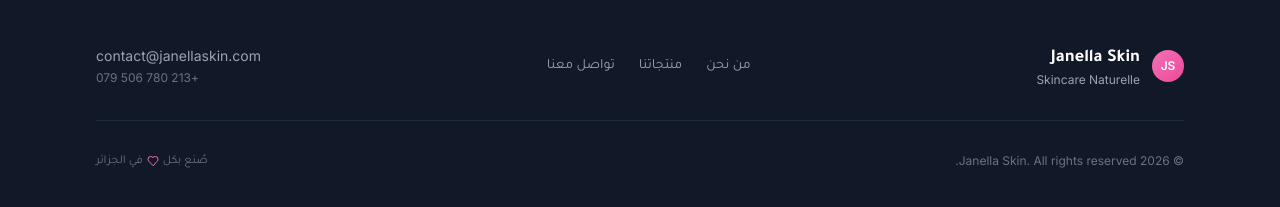
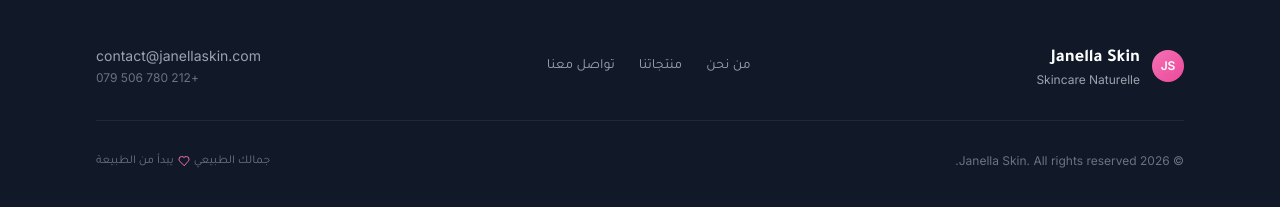
Before and after one commit to abde00taki/Janella, a React (Vite) app: page / in a window 1280 px wide. Shown: the part 3447-3654 px from the top of the page. Built offline with nearby package versions, Linux system fonts and the light colour scheme.

Commit message:
version 5

```diff
--- a/src/components/Footer.tsx
+++ b/src/components/Footer.tsx
@@ -28,7 +28,7 @@ export default function Footer() {
           {/* Contact */}
           <div className="text-sm text-gray-400 font-latin text-center md:text-left">
             <p>contact@janellaskin.com</p>
-            <p className="text-gray-500 text-xs mt-1">+213 780 506 079</p>
+            <p className="text-gray-500 text-xs mt-1">+212 780 506 079</p>
           </div>
         </div>
 
@@ -37,9 +37,9 @@ export default function Footer() {
             &copy; {year} Janella Skin. All rights reserved.
           </p>
           <p className="flex items-center gap-1">
-            صُنع بكل
+           جمالك الطبيعي
             <Heart size={12} className="text-brand-400" />
-            في الجزائر
+           يبدأ من الطبيعة
           </p>
         </div>
       </div>
```
